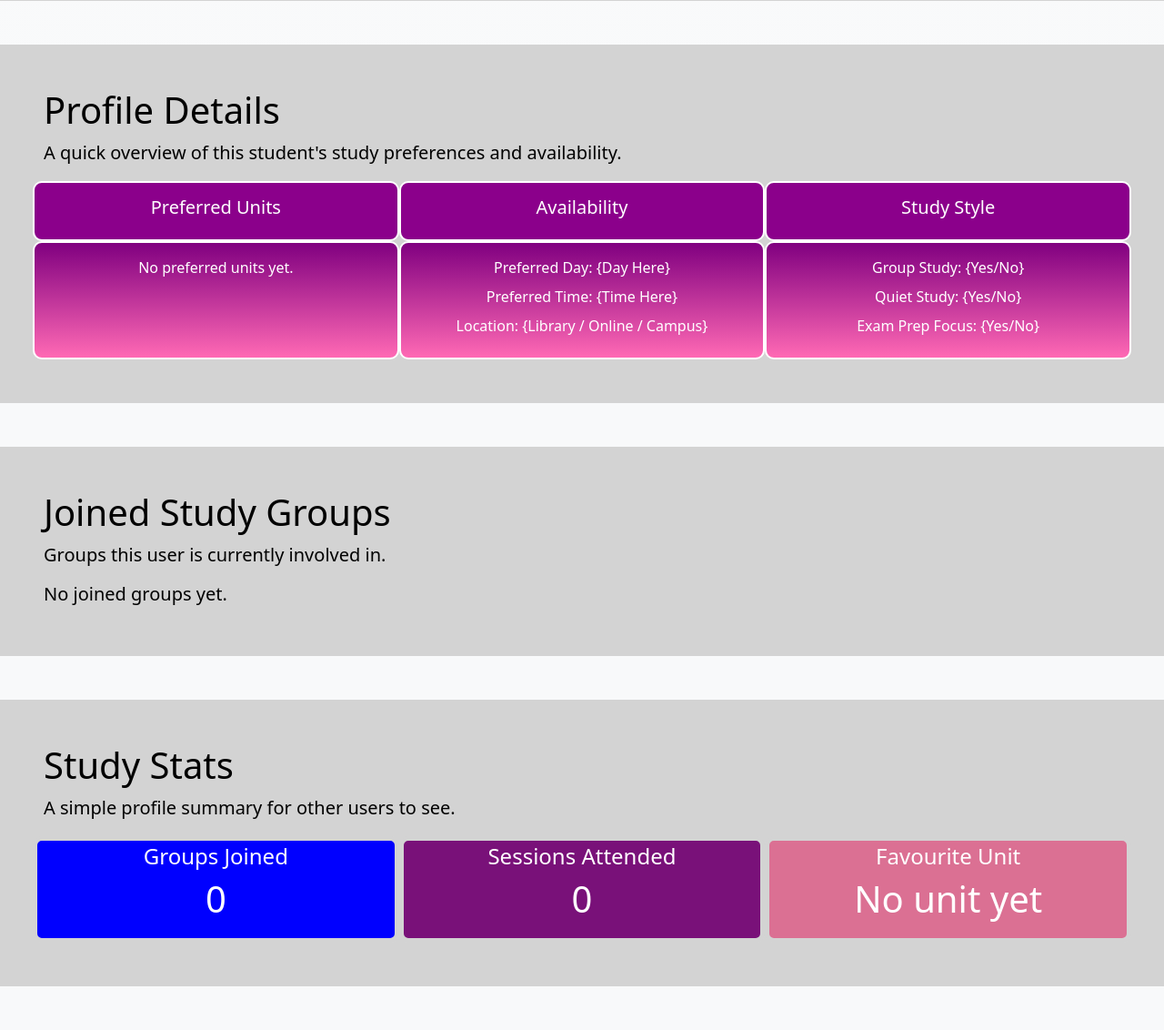
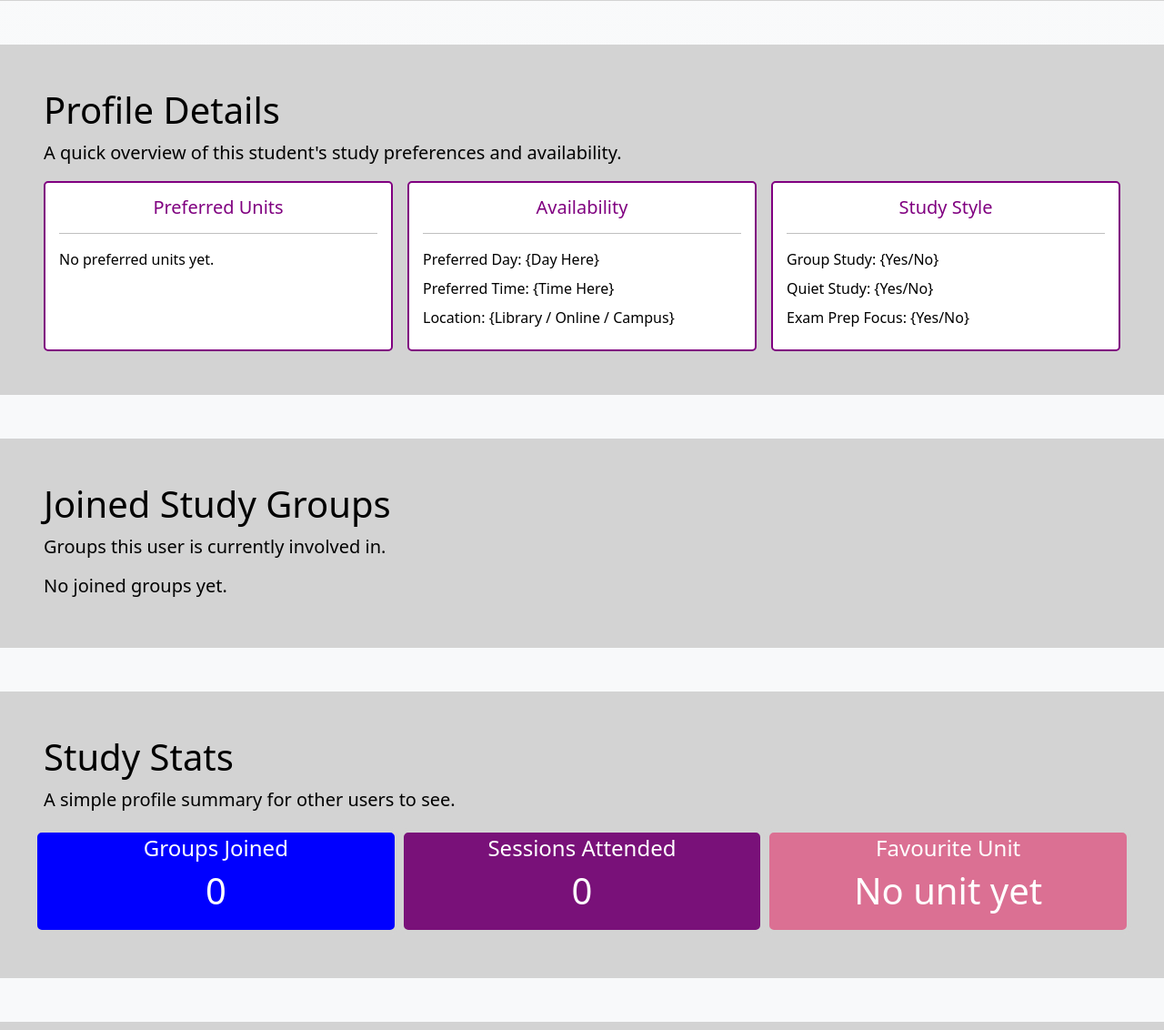
Before and after one commit to Luc45K0h75/UWA-Study-Buddy, a Flask app: page /view-profile in a window 1280 px wide. Shown: the part 426-1558 px from the top of the page at 91% size. Run offline with Flask 3, Linux system fonts and the light colour scheme; the visitor is signed in with stand-in values (Sample User, id 1); data comes from the database, SQL or seed files in the repository; data that the repository does not hold is empty; some libraries are stand-ins or nearby versions.

Commit message:
Restyled profile details cards

```diff
--- a/templates/viewProfile.html
+++ b/templates/viewProfile.html
@@ -43,20 +43,11 @@
             </div>
         </div>
 
-        <div class="row">
-            <div class="col-md-4 popup-colours popup-borders-padding">
-                <h5 class="text-center">Preferred Units</h5>
-            </div>
-            <div class="col-md-4 popup-colours popup-borders-padding">
-                <h5 class="text-center">Availability</h5>
-            </div>
-            <div class="col-md-4 popup-colours popup-borders-padding">
-                <h5 class="text-center">Study Style</h5>
-            </div>
-        </div>
-
-        <div class="row">
-            <div class="col-md-4 popup-secondary-colours popup-borders-padding">
+        <div class="row g-3">
+            <div class="col-md-4">
+                <div class="card-style card-padding h-100">
+                    <h5 class="text-center" style="color: purple;">Preferred Units</h5>
+                    <hr>
                     {% if preferred_units %}
                         {% for unit in preferred_units %}
                             <p class="mb-2">• {{ unit['UnitName'] }}</p>
@@ -65,15 +56,26 @@
                         <p class="mb-2">No preferred units yet.</p>
                     {% endif %}
                 </div>
-            <div class="col-md-4 popup-secondary-colours popup-borders-padding">
+            </div>
+
+            <div class="col-md-4">
+                <div class="card-style card-padding h-100">
+                    <h5 class="text-center" style="color: purple;">Availability</h5>
+                    <hr>
                     <p class="mb-2">Preferred Day: {Day Here}</p>
                     <p class="mb-2">Preferred Time: {Time Here}</p>
                     <p class="mb-2">Location: {Library / Online / Campus}</p>
                 </div>
-            <div class="col-md-4 popup-secondary-colours popup-borders-padding">
+            </div>
+
+            <div class="col-md-4">
+                <div class="card-style card-padding h-100">
+                    <h5 class="text-center" style="color: purple;">Study Style</h5>
+                    <hr>
                     <p class="mb-2">Group Study: {Yes/No}</p>
                     <p class="mb-2">Quiet Study: {Yes/No}</p>
                     <p class="mb-2">Exam Prep Focus: {Yes/No}</p>
+                </div>
             </div>
         </div>
     </div>
```
Lines whose indentation alone changed are shown as unchanged.
